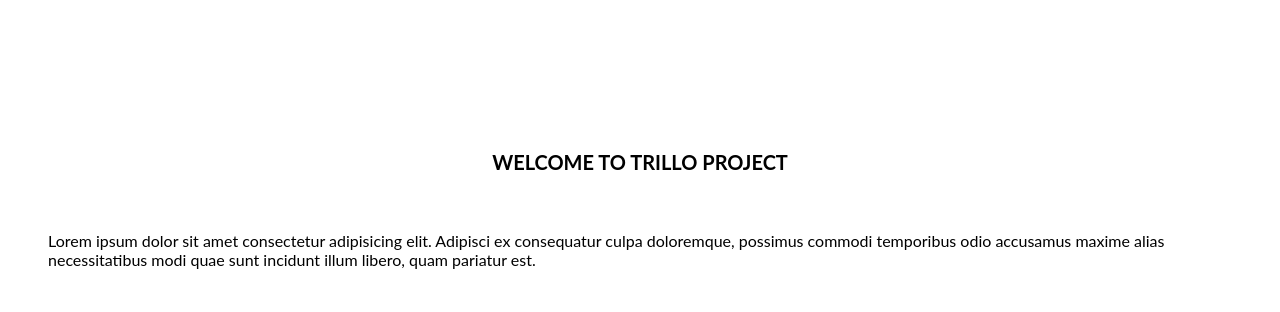
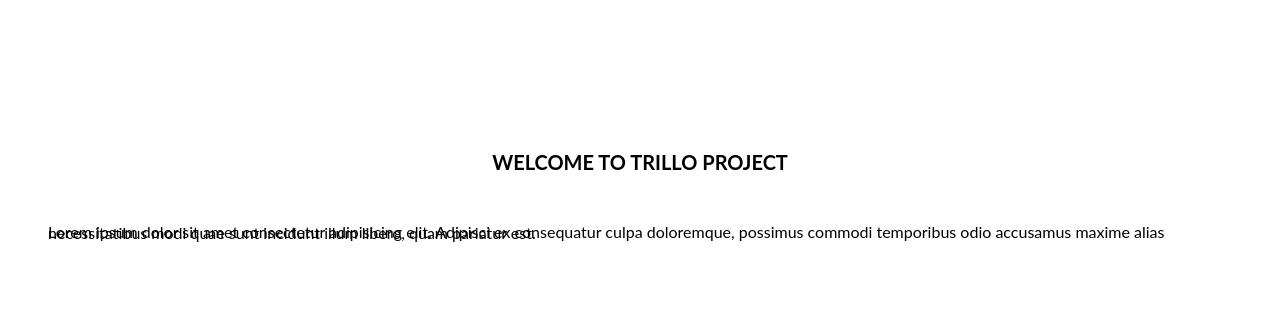
Before and after one commit to waliessa/drillo, a plain HTML site: page index.html in a window 1280 px wide. Drawn offline with Linux system fonts and the light colour scheme.

Commit message:
line-height added

```diff
--- a/css/style.css
+++ b/css/style.css
@@ -9,4 +9,5 @@
     padding: 40px !important;
     font-family:'Lato', sans-serif;
     font-family: 16px;
+    line-height: 1.5px;
 }
```
